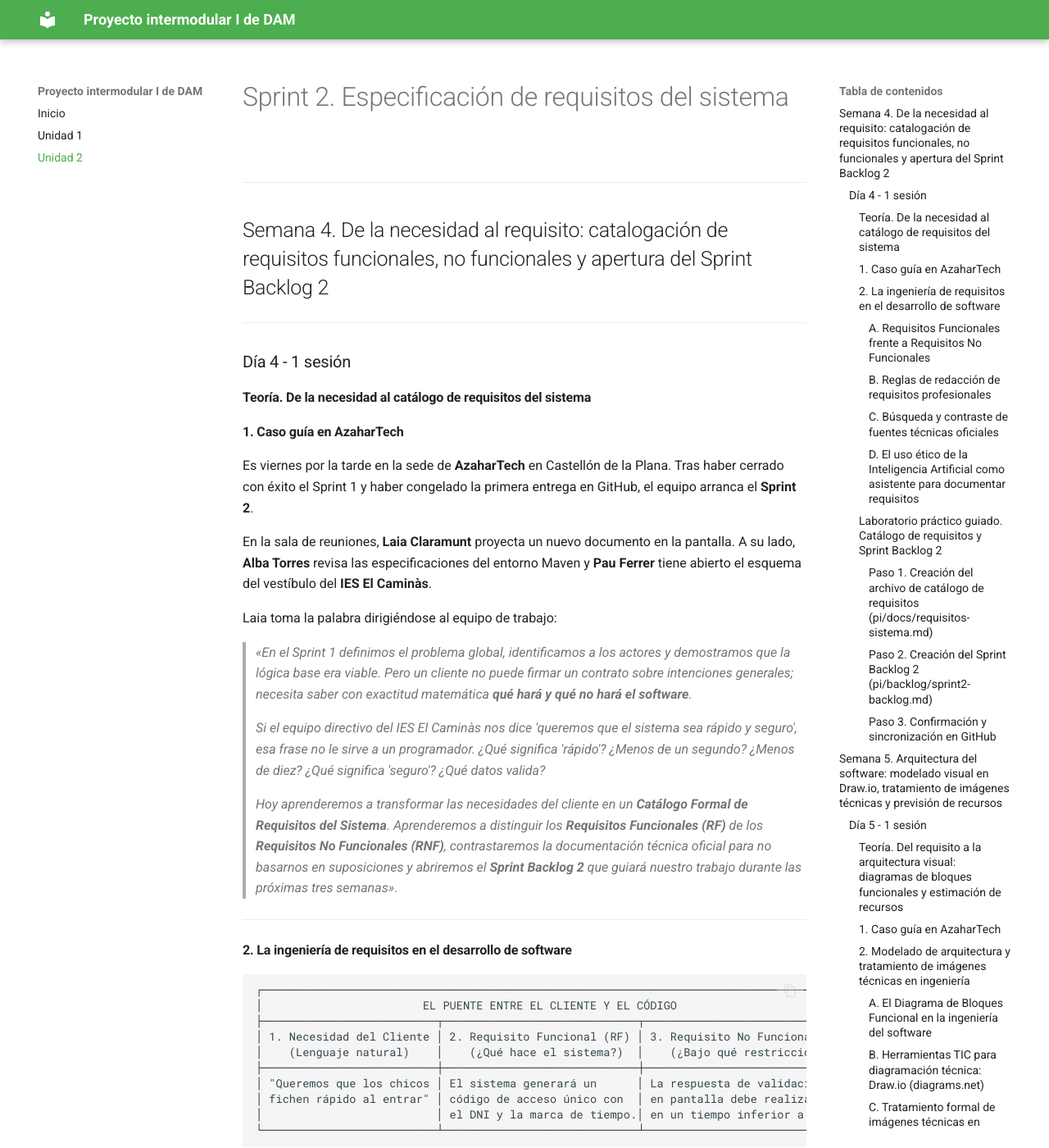
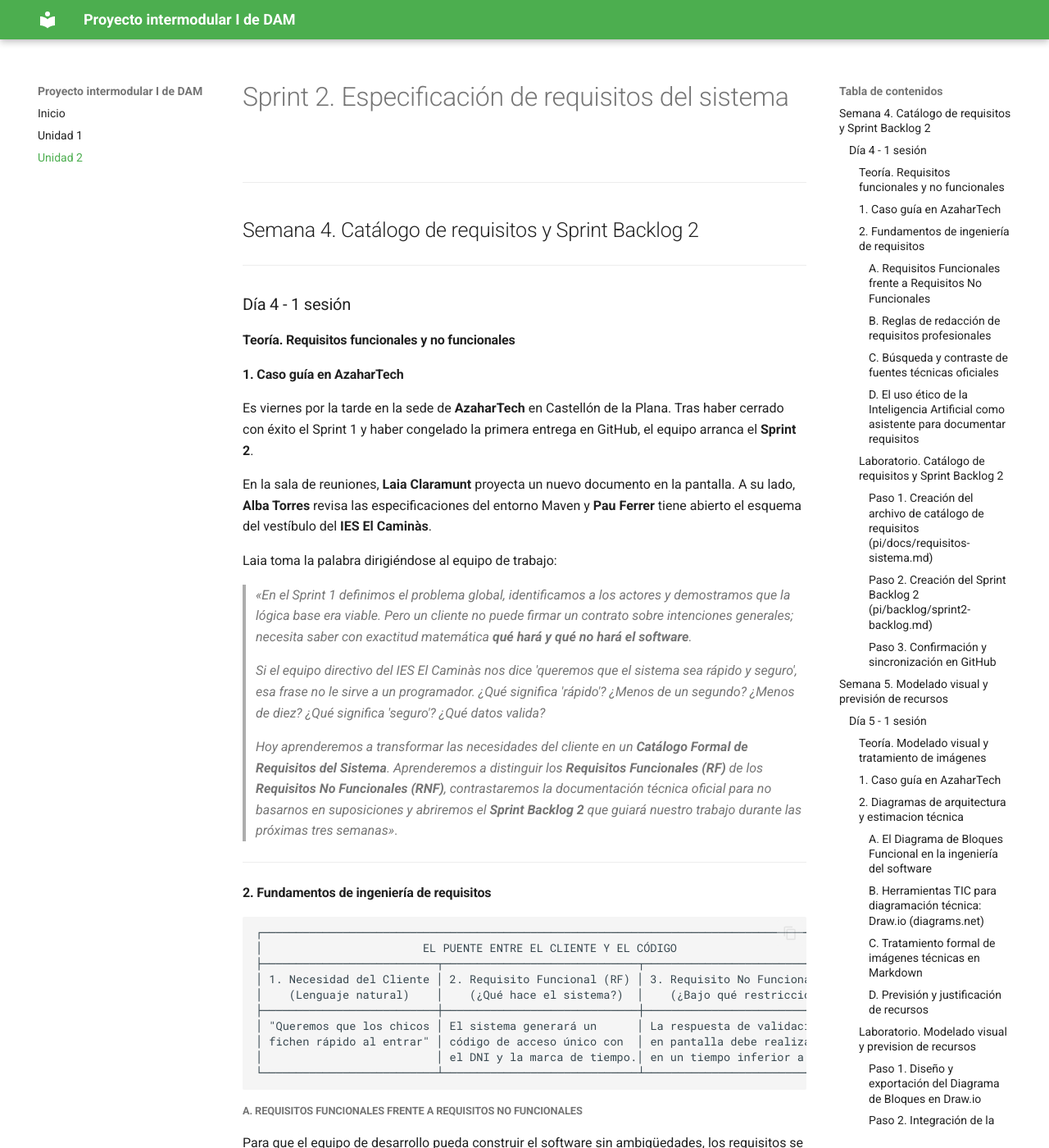
Before and after one commit to garmarcj/DAM-PI-20262027, an MkDocs documentation site: the page built from docs/unidad2.md, in a window 1280 px wide and 1400 px high. Shown: the whole window at 82% size. Built offline with MkDocs 1.6.1 and Material for MkDocs 9.7.7, drawn with Linux system fonts in a browser that asks for light colours; some of the changed text lies outside the part shown.

````diff
--- a/docs/unidad2.md
+++ b/docs/unidad2.md
@@ -2,13 +2,13 @@
 
 ---
 
-## Semana 4. De la necesidad al requisito: catalogación de requisitos funcionales, no funcionales y apertura del Sprint Backlog 2
+## Semana 4. Catálogo de requisitos y Sprint Backlog 2
 
 ---
 
 ### Día 4 - 1 sesión
 
-#### Teoría. De la necesidad al catálogo de requisitos del sistema
+#### Teoría. Requisitos funcionales y no funcionales
 
 #### 1. Caso guía en AzaharTech
 
@@ -26,7 +26,7 @@ Laia toma la palabra dirigiéndose al equipo de trabajo:
 
 ---
 
-#### 2. La ingeniería de requisitos en el desarrollo de software
+#### 2. Fundamentos de ingeniería de requisitos
 
 ```
 ┌────────────────────────────────────────────────────────────────────────────────────────┐
@@ -75,7 +75,7 @@ La IA generativa se utiliza como asistente para desglosar requisitos y anticipar
 
 ---
 
-#### Laboratorio práctico guiado. Catálogo de requisitos y Sprint Backlog 2
+#### Laboratorio. Catálogo de requisitos y Sprint Backlog 2
 
 Laia Claramunt asigna las tareas de la sesión:
 > *«Durante los próximos minutos, cada uno de vosotros abrirá el archivo de requisitos de su proyecto propio de la bolsa de proyectos. Definiréis al menos **cuatro Requisitos Funcionales** y **dos Requisitos No Funcionales**, contrastaréis las fuentes oficiales y crearéis el archivo **`sprint2-backlog.md`** que coordinará las tres semanas que tenemos por delante»*.
@@ -183,13 +183,13 @@ Construir el incremento v0.2: formalizar el catálogo de requisitos del sistema,
 
 ---
 
-## Semana 5. Arquitectura del software: modelado visual en Draw.io, tratamiento de imágenes técnicas y previsión de recursos
+## Semana 5. Modelado visual y previsión de recursos
 
 ---
 
 ### Día 5 - 1 sesión
 
-#### Teoría. Del requisito a la arquitectura visual: diagramas de bloques funcionales y estimación de recursos
+#### Teoría. Modelado visual y tratamiento de imágenes
 
 #### 1. Caso guía en AzaharTech
 
@@ -215,7 +215,7 @@ Laia toma la palabra dirigiéndose a **Pau Ferrer** y al estudiante:
 
 ---
 
-#### 2. Modelado de arquitectura y tratamiento de imágenes técnicas en ingeniería
+#### 2. Diagramas de arquitectura y estimacion técnica
 
 ```
 ┌────────────────────────────────────────────────────────────────────────────────────────┐
@@ -258,7 +258,7 @@ Un proyecto de software viable exige cuantificar con rigor los recursos necesari
 
 ---
 
-#### Laboratorio práctico guiado. Modelado visual en Draw.io y actualización del Sprint Backlog 2
+#### Laboratorio. Modelado visual y prevision de recursos
 
 Laia Claramunt asigna las tareas de la sesión:
 > *«Durante los próximos minutos, cada uno de vosotros abrirá Draw.io en su navegador y diseñará el **Diagrama de Bloques Funcional de su proyecto de la bolsa de proyectos**. Exportaréis la imagen a vuestra carpeta de documentación, redactaréis la memoria técnica de arquitectura y recursos (**`arquitectura-recursos.md`**) y actualizaréis el avance semanal en vuestro **Sprint Backlog 2**»*.
@@ -363,13 +363,13 @@ Abre tu archivo `sprint2-backlog.md` y actualiza el estado de las tareas de los
 
 ---
 
-## Semana 6. Consolidación del Capítulo 2 de la memoria, cierre del Sprint Backlog 2 y defensa técnica del incremento v0.2
+## Semana 6. Consolidación de la memoria y demo técnica v0.2
 
 ---
 
 ### Día 6 - 1 sesión
 
-#### Teoría. Calidad documental en la ingeniería de requisitos, verificación de entregables y comunicación técnica
+#### Teoría. Verificación formal y defensa del incremento
 
 #### 1. Caso guía en AzaharTech
 
@@ -434,7 +434,7 @@ Defender un catálogo de requisitos y un modelo de arquitectura ante un cliente
 
 ---
 
-#### Laboratorio práctico guiado. Consolidación del Capítulo 2 de la memoria, cierre del Sprint Backlog 2 y preparación de la exposición
+#### Laboratorio. Cierre de la memoria y defensa técnica
 
 Laia Claramunt asigna las tareas de la sesión:
 > *«Durante los próximos treinta minutos, cada uno de vosotros ensamblará el **Capítulo 2 consolidado de la Memoria del Proyecto (`capitulo2-requisitos-arquitectura.md`)** de su proyecto elegido. Comprobaréis que el diagrama de Draw.io se muestra impecable, cerraréis el **Sprint Backlog 2 al 100 % de cumplimiento** y redactaréis el guion de vuestra presentación oral de tres minutos»*.
@@ -498,7 +498,7 @@ Añade al final de tu documento consolidado o en tu libreta técnica el guion pa
 
 ---
 
-### Resumen del Sprint 2 de Proyecto Intermodular completado
+### Resumen del Sprint 2 completado
 Al concluir estas 3 sesiones de los viernes (3 horas lectivas en total):
 
 1. Has formalizado el **catálogo oficial de requisitos del sistema**, clasificando con precisión los Requisitos Funcionales (RF) y No Funcionales (RNF) bajo criterios verificables y sin ambigüedades.
````
Also changed, not shown: other parts of docs/unidad2.md (+1 -1 lines), docs/unidad1.md (+15 -17 lines), docs/unidad3.md (added, +204 -0 lines).
